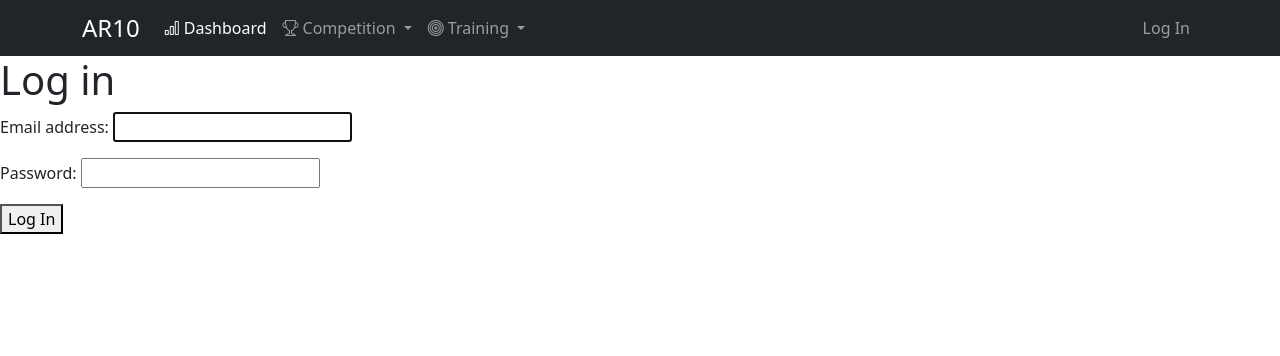
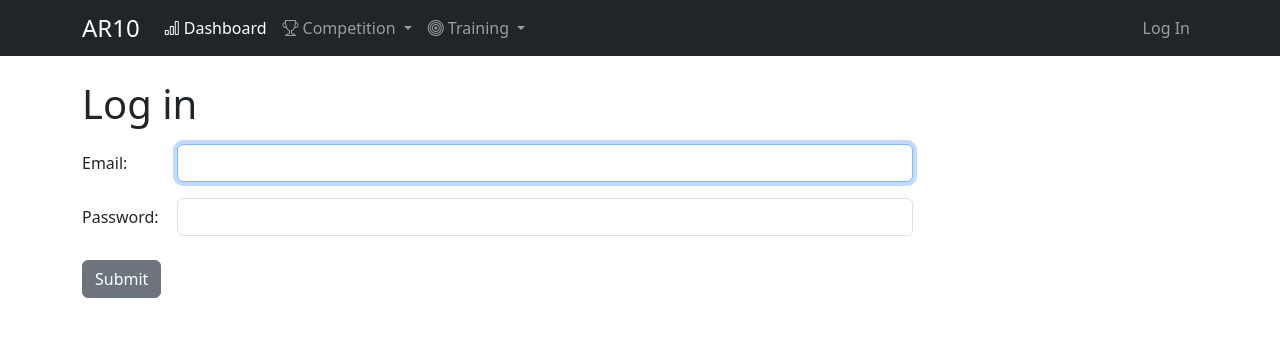
Before and after one commit to michaelwknott/ar10-tracker, a Django app: page /accounts/login/ in a window 1280 px wide. Shown: the top 356 px of the page. Run offline with Django 4.2, Linux system fonts and the light colour scheme; some libraries are stand-ins or nearby versions.

Commit message:
Add login/logout urls in navbar and update styling

```diff
--- a/templates/base.html
+++ b/templates/base.html
@@ -52,9 +52,9 @@
             </div>
             <div class="navbar-nav ms-auto">
               {% if user.is_authenticated %}
-                <a href="#" class="nav-item nav-link">Log Out</a>
+                <a href="{% url 'logout' %}" class="nav-item nav-link">Log Out</a>
               {% else %}
-                <a href="#" class="nav-item nav-link">Log In</a>
+                <a href="{% url 'login' %}" class="nav-item nav-link">Log In</a>
               {% endif %}
             </div>
           </div>
--- a/templates/registration/login.html
+++ b/templates/registration/login.html
@@ -1,18 +1,29 @@
 <!-- templates/registration/login.html -->
 {% extends "base.html" %}
-{% load static %}
+{% load widget_tweaks %}
 
 {% block content %}
-<link rel="stylesheet" href="{% static 'css/login.css' %}">
 
-<div id="login-page">
-    <div class="form-header">
-        <h1>Log in</h1>
+<div class ="container">
+    <h6 class="mt-4 display-6">Log in</h6>
+<form class="login-form" method="post">
+{% csrf_token %}
+{{ form.non_field_errors }}
+<div class="row mt-3">
+    {{ form.subject.errors }}
+    <label for="{{ form.username.id_for_label }}" class="col-sm-1 col-form-label">Email:</label>
+    <div class="col-sm-8">
+    {{ form.username|add_class:"form-control" }}
     </div>
-    <form class="login-form" method="post">
-    {% csrf_token %}
-    {{ form.as_p }}
-    <button type="submit">Log In</button>
-    </form>
+</div>
+<div class="row mt-3">
+    {{ form.subject.errors }}
+    <label for="{{ form.password.id_for_label }}" class="col-sm-1 col-form-label">Password:</label>
+    <div class="col-sm-8">
+    {{ form.password|add_class:"form-control" }}
+    </div>
+</div>
+<input class="btn btn-secondary mt-4" type="submit" value="Submit">
+</form>
 </div>
 {% endblock %}
```
